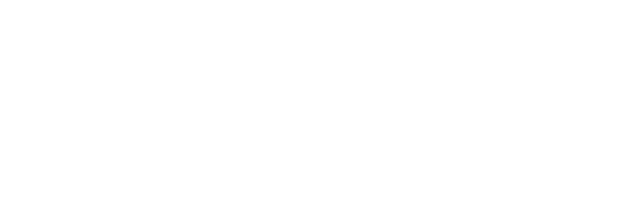
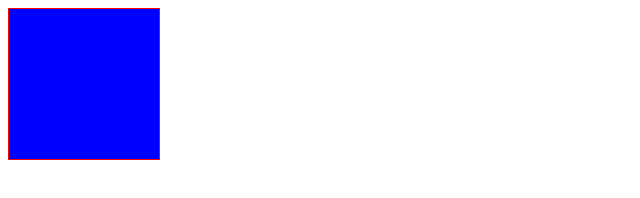
Before and after one commit to bcmpinheiro/javascript-tictactoe, a plain HTML site: page index.html in a window 1280 px wide. Shown: the whole page, without its empty margins (0-640 px from the left). Drawn offline with Linux system fonts and the light colour scheme.

Commit message:
criado estrutura do jogo

```diff
--- a/index.html
+++ b/index.html
@@ -5,8 +5,33 @@
     <meta http-equiv="X-UA-Compatible" content="IE=edge">
     <meta name="viewport" content="width=device-width, initial-scale=1.0">
     <title>Tic Tac Toe</title>
+    <style>
+        #wrapper {
+            display: flex;
+            flex-wrap:wrap;
+            width: 150px;
+            height: 150px;
+            border: 1px red solid;
+        }
+
+        #wrapper div {
+            width: 50px;
+            height: 50px;
+            background-color: blue;
+        }
+    </style>
 </head>
 <body>
-
+    <div id="wrapper">
+        <div id="um"></div>
+        <div id="dois"></div>
+        <div id="tres"></div>
+        <div id="quatro"></div>
+        <div id="cinco"></div>
+        <div id="seis"></div>
+        <div id="sete"></div>
+        <div id="oito"></div>
+        <div id="nove"></div>
+    </div>
 </body>
 </html>
```
